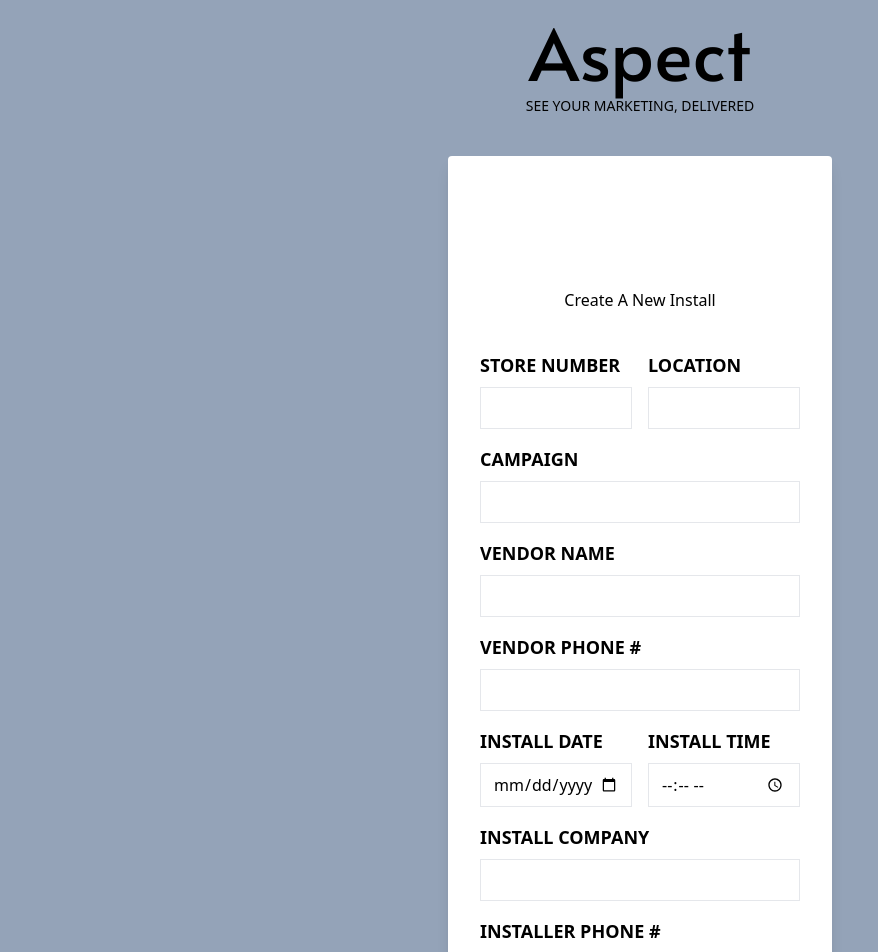
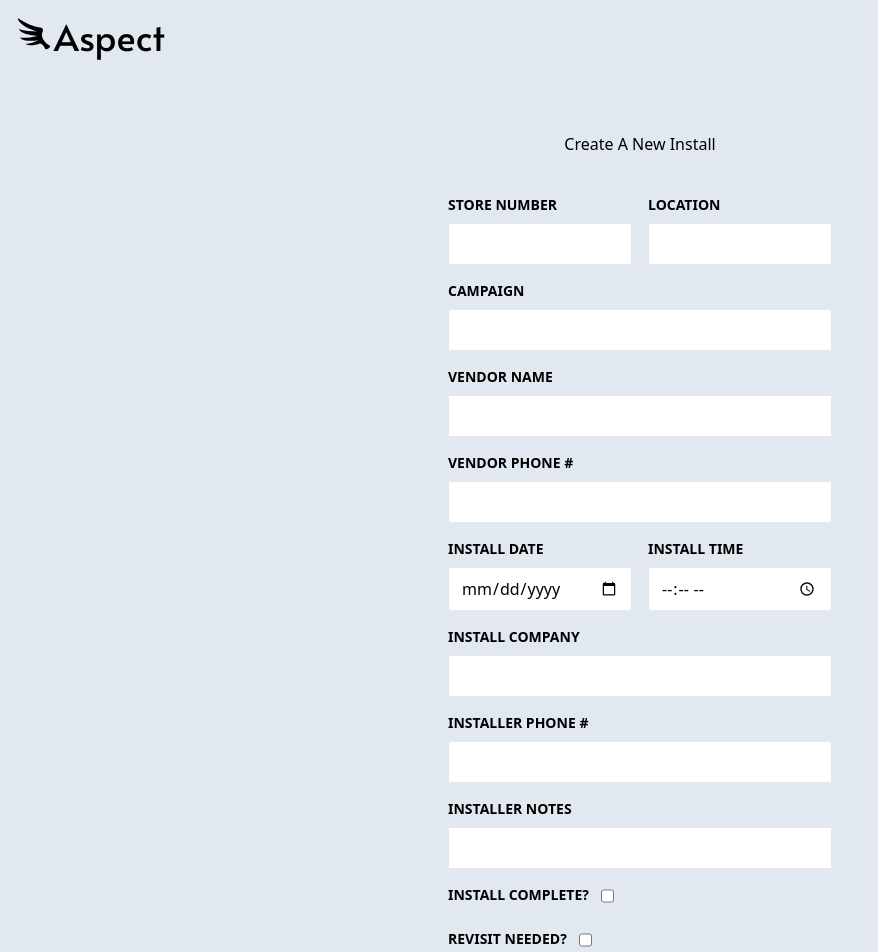
Before and after one commit to guyfarley/aspect-frontend, a Next.js app: page /create-install in a window 1280 px wide. Shown: the top 952 px of the page, without its empty margins (0-878 px from the left). Built offline with nearby package versions, Linux system fonts and the light colour scheme; a web font is replaced by a local one.

Commit message:
Added Modify Install Form

```diff
--- a/components/Header.tsx
+++ b/components/Header.tsx
@@ -1,12 +1,19 @@
+import { GiFeatheredWing } from 'react-icons/gi';
+
 function Header() {
   return (
     <>
       <header>
-        <div className="flex items-center">
-          <h1 className="font-alata text-6xl md:text-7xl">Aspect</h1>
+        <div className="flex">
+          <div>
+            <GiFeatheredWing className="text-4xl mr-[2px]" />
+          </div>
+          <div className="flex items-center">
+            <h1 className="font-alata text-4xl">Aspect</h1>
+          </div>
         </div>
-        <div className="flex items-center">
-          <h3 className="py-2 text-xs md:text-sm">SEE YOUR MARKETING, DELIVERED</h3>
+        <div>
+          {/* right menu */}
         </div>
       </header>
     </>
--- a/components/Hero.tsx
+++ b/components/Hero.tsx
@@ -5,9 +5,11 @@ function Hero() {
     <div className="relative h-[45vh] w-[90vw] px-4 py-4 mt-8 md:h-[45vh]">
       <Image
         src="/../public/deschutes_resized.JPG"
-        layout="fill"
-        objectFit="cover"
+        // layout="fill"
+        // objectFit="cover"
         alt="Deschutes River"
+        width="1672"
+        height="1254"
       />
     </div>
   )
--- a/data.ts
+++ b/data.ts
@@ -50,7 +50,7 @@ const allInstalls = [
     installer: "Installs R Us",
     installerPhone: "(555) 858-7789",
     installerNotes: "",
-    complete: false,
+    complete: true,
     completionPics: {},
     revisitNeeded: false,
     revisitDate: null,
--- a/pages/create-install.tsx
+++ b/pages/create-install.tsx
@@ -1,4 +1,5 @@
 import React from "react"
+import Header from '../components/Header'
 
 export default function CreateInstallForm() {
 
@@ -11,76 +12,77 @@ export default function CreateInstallForm() {
 
   return (
     <>
-      <div className="flex flex-col w-full items-center justify-center px-4 py-4  bg-slate-400">
+      {/* <div className="flex flex-col w-full items-center justify-center px-4 py-4  bg-slate-400">
         <div className="flex items-center">
           <h1 className="font-alata text-6xl md:text-7xl">Aspect</h1>
         </div>
         <div className="flex items-center">
           <h3 className="py-2 text-xs md:text-sm">SEE YOUR MARKETING, DELIVERED</h3>
         </div>
-      </div>
-      <div className="flex items-center h-full w-full bg-slate-400 ">
-        <div className="flex flex-col items-center w-full bg-white rounded shadow-lg p-8 m-4 md:max-w-sm md:mx-auto">
+      </div> */}
+      <Header />
+      <div className="flex items-center h-full w-full bg-slate-200 ">
+        <div className="flex flex-col items-center h-full w-full bg-slate-200 p-8 md:max-w-md md:mx-auto">
           {/* <div className="w-full bg-white rounded shadow-lg p-8 m-4"> */}
           <h1 className="mb-6 mt-[100px]">Create A New Install</h1>
           <form className="mb-6 mt-[15px] md:flex md:flex-wrap md:justify-between" onSubmit={handleSubmit}>
             <div className="flex flex-col mb-4 md:w-1/2">
-              <label className="mb-2 uppercase font-bold text-lg text-grey-darkest md:mr-2" htmlFor="store_number">Store Number</label>
+              <label className="mb-2 uppercase font-bold text-sm text-grey-darkest md:mr-2" htmlFor="store_number">Store Number</label>
               <input className="border py-2 px-3 text-grey-darkest md:mr-2" type="number" id="store_number" name="store_number" required />
             </div>
             <div className="flex flex-col mb-4 md:w-1/2">
-              <label className="mb-2 uppercase font-bold text-lg text-grey-darkest md:ml-2" htmlFor="location">Location</label>
+              <label className="mb-2 uppercase font-bold text-sm text-grey-darkest md:ml-2" htmlFor="location">Location</label>
               <input className="border py-2 px-3 text-grey-darkest md:ml-2" type="text" id="location" name="location" required />
             </div>
             <div className="flex flex-col mb-4 md:w-full">
-              <label className="mb-2 uppercase font-bold text-lg text-grey-darkest" htmlFor="campaign">Campaign</label>
+              <label className="mb-2 uppercase font-bold text-sm text-grey-darkest" htmlFor="campaign">Campaign</label>
               <input className="border py-2 px-3 text-grey-darkest" type="text" id="campaign" name="campaign" required />
             </div>
             <div className="flex flex-col mb-4 md:w-full">
-              <label className="mb-2 uppercase font-bold text-lg text-grey-darkest" htmlFor="vendor">Vendor Name</label>
+              <label className="mb-2 uppercase font-bold text-sm text-grey-darkest" htmlFor="vendor">Vendor Name</label>
               <input className="border py-2 px-3 text-grey-darkest" type="text" id="vendor" name="vendor" required />
             </div>
             <div className="flex flex-col mb-4 md:w-full">
-              <label className="mb-2 uppercase font-bold text-lg text-grey-darkest" htmlFor="vendor_phone">Vendor Phone #</label>
+              <label className="mb-2 uppercase font-bold text-sm text-grey-darkest" htmlFor="vendor_phone">Vendor Phone #</label>
               <input className="border py-2 px-3 text-grey-darkest" type="tel" id="vendor_phone" name="vendor_phone" required />
             </div>
             <div className="flex flex-col mb-4 md:w-1/2">
-              <label className="mb-2 uppercase font-bold text-lg text-grey-darkest md:mr-2" htmlFor="install_date">Install Date</label>
+              <label className="mb-2 uppercase font-bold text-sm text-grey-darkest md:mr-2" htmlFor="install_date">Install Date</label>
               <input className="border py-2 px-3 text-grey-darkest md:mr-2" type="date" id="install_date" name="install_date" required />
             </div>
             <div className="flex flex-col mb-4 md:w-1/2">
-              <label className="mb-2 uppercase font-bold text-lg text-grey-darkest md:ml-2" htmlFor="install_time">Install Time</label>
+              <label className="mb-2 uppercase font-bold text-sm text-grey-darkest md:ml-2" htmlFor="install_time">Install Time</label>
               <input className="border py-2 px-3 text-grey-darkest md:ml-2" type="time" id="install_time" name="install_time" required />
             </div>
             <div className="flex flex-col mb-4 md:w-full">
-              <label className="mb-2 uppercase font-bold text-lg text-grey-darkest" htmlFor="installer">Install Company</label>
+              <label className="mb-2 uppercase font-bold text-sm text-grey-darkest" htmlFor="installer">Install Company</label>
               <input className="border py-2 px-3 text-grey-darkest" type="text" id="installer" name="installer" required />
             </div>
             <div className="flex flex-col mb-4 md:w-full">
-              <label className="mb-2 uppercase font-bold text-lg text-grey-darkest" htmlFor="installer_phone">Installer Phone #</label>
+              <label className="mb-2 uppercase font-bold text-sm text-grey-darkest" htmlFor="installer_phone">Installer Phone #</label>
               <input className="border py-2 px-3 text-grey-darkest" type="tel" id="installer_phone" name="installer_phone" required />
             </div>
             <div className="flex flex-col mb-4 md:w-full">
-              <label className="mb-2 uppercase font-bold text-lg text-grey-darkest" htmlFor="installer_notes">Installer Notes</label>
+              <label className="mb-2 uppercase font-bold text-sm text-grey-darkest" htmlFor="installer_notes">Installer Notes</label>
               <input className="border py-2 px-3 text-grey-darkest" type="text" id="installer_notes" name="installer_notes" required />
             </div>
             <div className="flex mb-4 md:w-full">
-              <label className="mb-2 uppercase font-bold text-lg text-grey-darkest" htmlFor="complete">Install Complete?</label>
+              <label className="mb-2 uppercase font-bold text-sm text-grey-darkest" htmlFor="complete">Install Complete?</label>
               <input className="border mb-[6px] ml-3 px-3 text-grey-darkest" type="checkbox" id="complete" name="complete" required />
             </div>
             <div className="flex mb-4 md:w-full">
-              <label className="mb-2 uppercase font-bold text-lg text-grey-darkest" htmlFor="revisit">Revisit Needed?</label>
+              <label className="mb-2 uppercase font-bold text-sm text-grey-darkest" htmlFor="revisit">Revisit Needed?</label>
               <input className="border mb-[6px] ml-3 px-3 text-grey-darkest" type="checkbox" id="revisit" name="revisit" required />
             </div>
             <div className="flex flex-col mb-4 md:w-1/2">
-              <label className="mb-2 uppercase font-bold text-lg text-grey-darkest md:mr-2" htmlFor="revisit_date">Revisit Date</label>
+              <label className="mb-2 uppercase font-bold text-sm text-grey-darkest md:mr-2" htmlFor="revisit_date">Revisit Date</label>
               <input className="border py-2 px-3 text-grey-darkest md:mr-2" type="date" id="revisit_date" name="revisit_date" required />
             </div>
             <div className="flex flex-col mb-4 md:w-full">
-              <label className="mb-2 uppercase font-bold text-lg text-grey-darkest" htmlFor="pm_notes">PM Notes</label>
+              <label className="mb-2 uppercase font-bold text-sm text-grey-darkest" htmlFor="pm_notes">PM Notes</label>
               <input className="border py-2 px-3 text-grey-darkest" type="text" id="pm_notes" name="pm_notes" required />
             </div>
-            <button className="block bg-slate-600 hover:bg-slate-400 text-white uppercase text-lg mx-auto p-4 rounded" type="submit">Submit</button>
+            <button className="block bg-slate-600 hover:bg-slate-400 text-white uppercase text-base px-4 py-2 mx-auto mt-6 rounded" type="submit">Submit</button>
           </form>
         </div>
       </div>
--- a/pages/get-install.tsx
+++ b/pages/get-install.tsx
@@ -17,7 +17,9 @@ export default function GetInstallForm() {
   return (
     <>
       <Header />
-      <form className="flex items-center justify-center my-[24vh]" onSubmit={handleSubmit}>
+      <div className="flex items-center h-full w-full bg-slate-200 ">
+        <div className="flex flex-col items-center h-full w-full bg-slate-200 p-8 md:max-w-md md:mx-auto">
+          <form className="flex items-center justify-center mt-[24vh] mb-[100vh]" onSubmit={handleSubmit}>
             <div className="flex flex-row">
               <label htmlFor="storeNumber">Store Number:</label>
               <div className="flex flex-col justify-center items-center ml-2">
@@ -26,6 +28,8 @@ export default function GetInstallForm() {
               </div>
             </div>
           </form>
+        </div>
+      </div>
       {/* footer */}
     </>
   )
--- a/pages/index.tsx
+++ b/pages/index.tsx
@@ -5,7 +5,7 @@ import Hero from '../components/Hero'
 
 const Home = () => {
   return (
-    <div className="relative flex justify-center h-screen px-4 py-4 lg:h-[140vh]">
+    <div className="relative flex justify-center h-screen px-4 py-4 lg:h-[140vh]  bg-slate-200">
       <Head>
         <title>Aspect Install Tracker</title>
       </Head>
--- a/styles/globals.css
+++ b/styles/globals.css
@@ -9,7 +9,7 @@ html {
 
 @layer base {
   header {
-    @apply fixed top-0 z-50 flex flex-col w-full items-center justify-center px-4 py-4;
+    @apply fixed top-0 z-50 flex w-full items-center justify-between px-4 py-4 bg-slate-200;
   }
 }
 
```
Also changed, not shown: pages/installs/[id].tsx (+13 -5 lines), pages/modify/[id].tsx (+144 -0 lines). Lines whose indentation alone changed are shown as unchanged.
